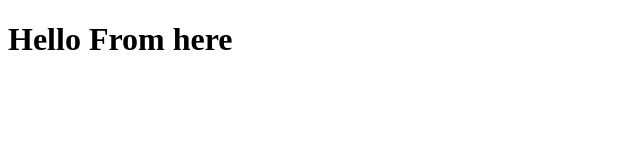
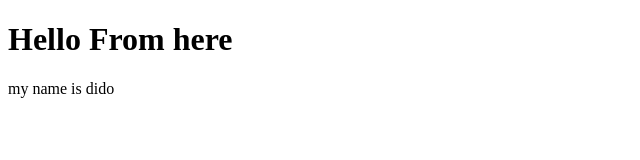
Before and after one commit to javidselimov/test1, a plain HTML site: page index.html in a window 1280 px wide. Shown: the whole page, without its empty margins (0-640 px from the left). Drawn offline with Linux system fonts and the light colour scheme.

Commit message:
added chnages

```diff
--- a/index.html
+++ b/index.html
@@ -10,6 +10,6 @@
 
     <h1>Hello From here</h1>
 
-
+   <p>my name is dido</p>
 </body>
 </html>
```
